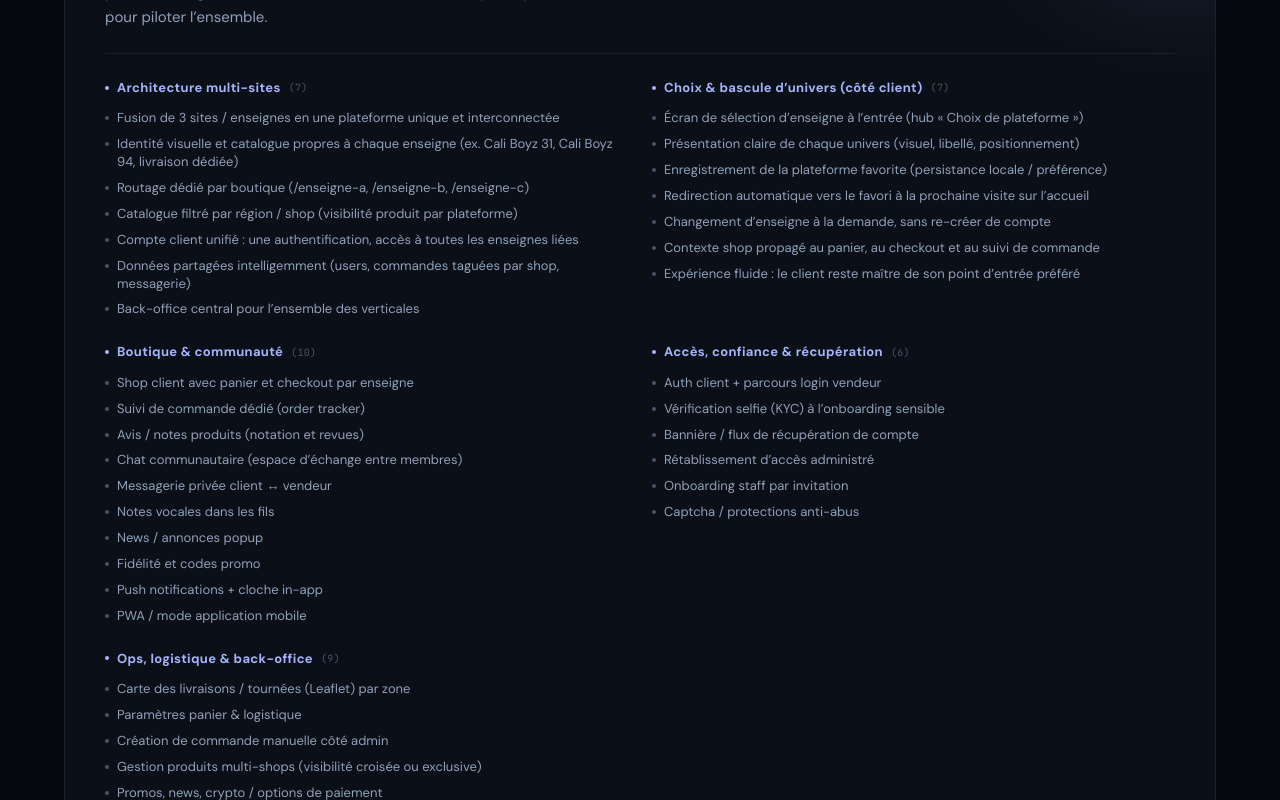
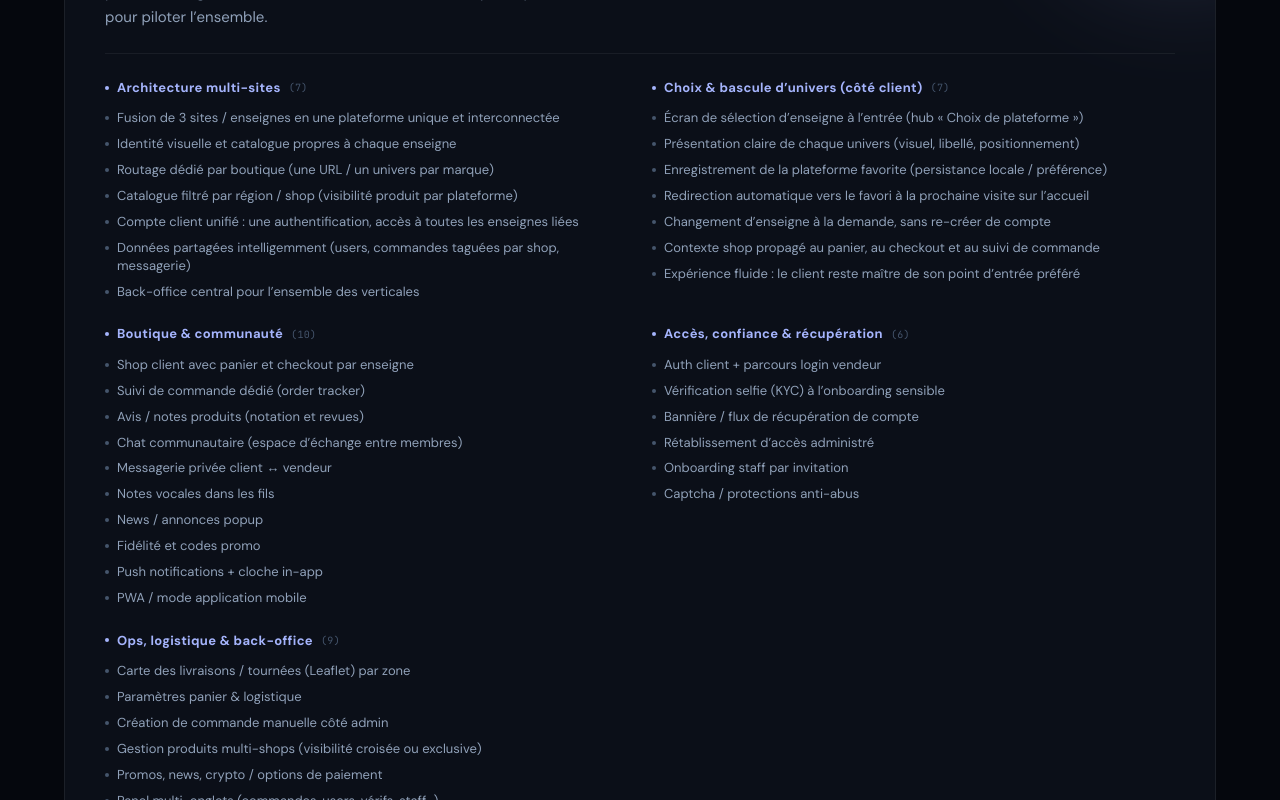
Before and after one commit to jok3rgaming33-stack/HeisenwebDev, a Next.js app: page / in a window 1280 px wide. Shown: the part 4220-5020 px from the top of the page. Built offline with nearby package versions, Linux system fonts and the light colour scheme.

Commit message:
content: projet 3 — retirer les noms d'enseignes

```diff
--- a/app/page.tsx
+++ b/app/page.tsx
@@ -192,8 +192,8 @@ const PROJECTS: Project[] = [
         group: "Architecture multi-sites",
         items: [
           "Fusion de 3 sites / enseignes en une plateforme unique et interconnectée",
-          "Identité visuelle et catalogue propres à chaque enseigne (ex. Cali Boyz 31, Cali Boyz 94, livraison dédiée)",
-          "Routage dédié par boutique (/enseigne-a, /enseigne-b, /enseigne-c)",
+          "Identité visuelle et catalogue propres à chaque enseigne",
+          "Routage dédié par boutique (une URL / un univers par marque)",
           "Catalogue filtré par région / shop (visibilité produit par plateforme)",
           "Compte client unifié : une authentification, accès à toutes les enseignes liées",
           "Données partagées intelligemment (users, commandes taguées par shop, messagerie)",
```
